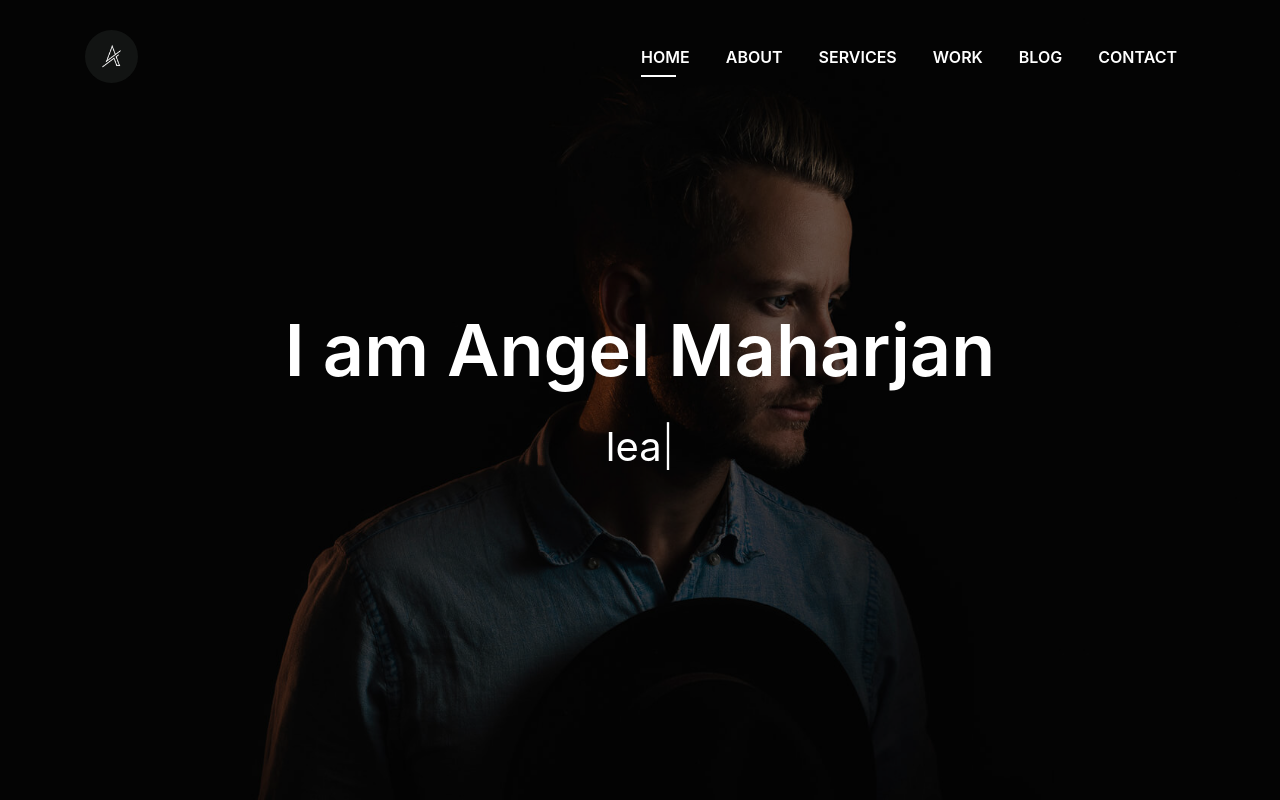
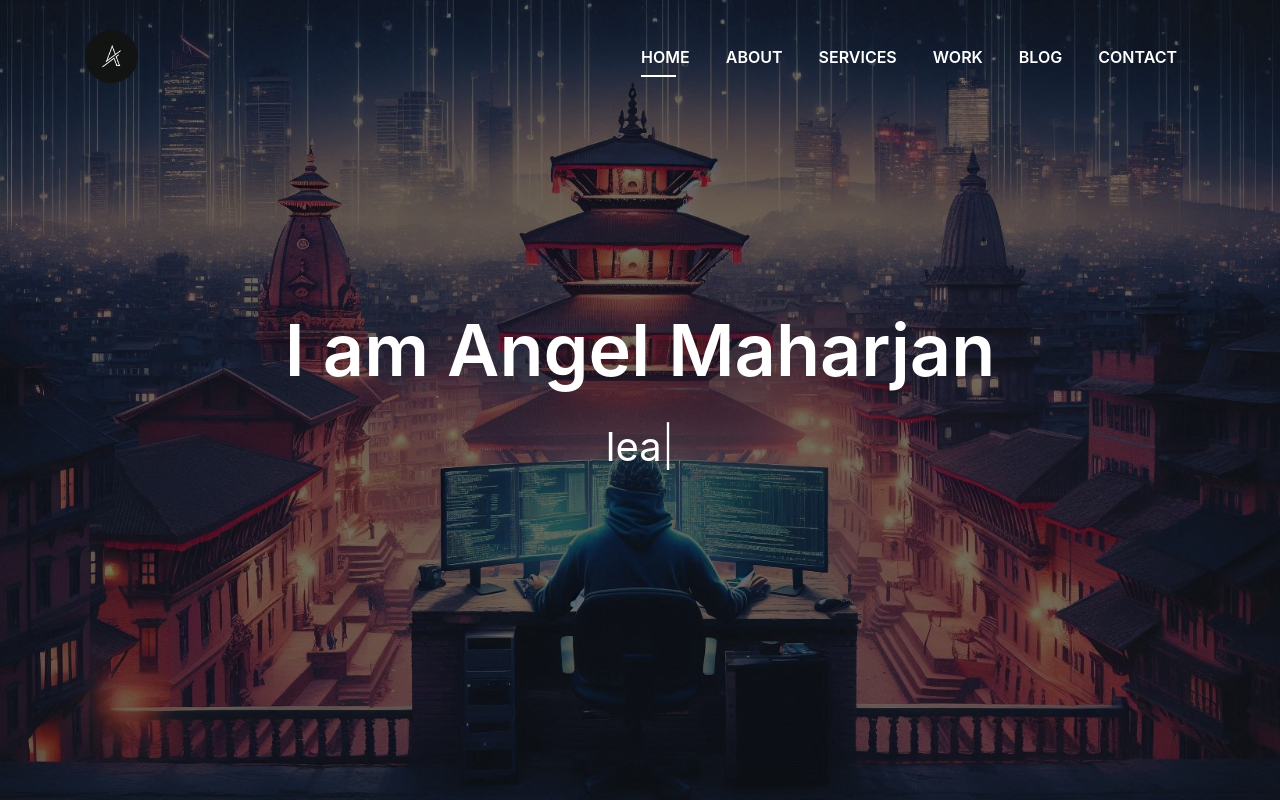
Before and after one commit to AnzealMaharzon/portfolio, a plain HTML site: page index.html in a window 1280 px wide. Shown: the top 800 px of the page. Drawn offline with Linux system fonts and the light colour scheme; files whose address does not match are found by name.

Commit message:
bg change

```diff
--- a/index.html
+++ b/index.html
@@ -82,7 +82,7 @@
   <!--/ Nav End /-->
 
   <!--/ Intro Skew Star /-->
-  <div id="home" class="intro route bg-image" style="background-image: url(img/intro-bg.jpg)">
+  <div id="home" class="intro route bg-image" style="background-image: url(img/Design.jpeg)">
 
 
     <div class="overlay-itro"></div>
```
